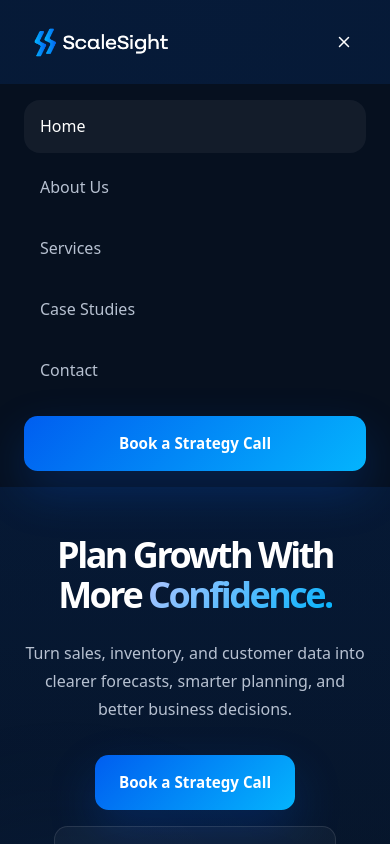
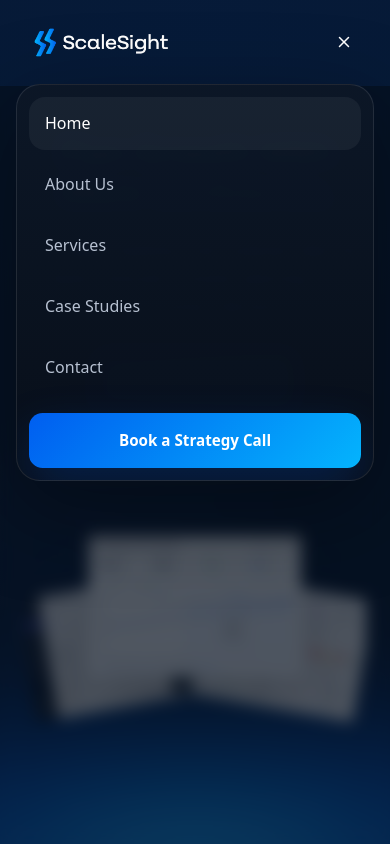
Before and after one commit to ArmanMehdi51214/scalesight_website, a Next.js app: page / in a window 390 px wide. Both pictures are taken after a click on the button 344 px from the left and 42 px from the top of the page. Shown: the top 844 px of the page. Built offline with nearby package versions, Linux system fonts and the light colour scheme.

Commit message:
menu toogle issue resolved

```diff
--- a/components/site-header.tsx
+++ b/components/site-header.tsx
@@ -4,7 +4,7 @@ import Image from "next/image";
 import Link from "next/link";
 import { usePathname } from "next/navigation";
 import { Menu, X } from "lucide-react";
-import { useState } from "react";
+import { useEffect, useState } from "react";
 
 const navItems = [
   { href: "/", label: "Home" },
@@ -29,6 +29,26 @@ function isActive(pathname: string, href: string) {
 export default function SiteHeader() {
   const pathname = usePathname();
   const [open, setOpen] = useState(false);
+
+  useEffect(() => {
+    if (!open) {
+      return;
+    }
+
+    const handleEscape = (event: KeyboardEvent) => {
+      if (event.key === "Escape") {
+        setOpen(false);
+      }
+    };
+
+    document.body.style.overflow = "hidden";
+    window.addEventListener("keydown", handleEscape);
+
+    return () => {
+      document.body.style.overflow = "";
+      window.removeEventListener("keydown", handleEscape);
+    };
+  }, [open]);
 
   return (
     <header className="sticky top-0 z-50 bg-transparent">
@@ -82,8 +102,17 @@ export default function SiteHeader() {
       </div>
 
       {open ? (
-        <div className="bg-[rgba(7,17,31,0.98)] lg:hidden">
-          <nav className="mx-auto flex max-w-7xl flex-col gap-2 px-6 py-4">
+        <div className="lg:hidden">
+          <button
+            aria-label="Close navigation overlay"
+            className="fixed inset-0 top-[5.4rem] z-40 bg-[rgba(7,17,31,0.7)] backdrop-blur-sm"
+            onClick={() => setOpen(false)}
+            type="button"
+          />
+
+          <div className="absolute inset-x-4 top-full z-50">
+            <div className="overflow-hidden rounded-[1.5rem] border border-white/10 bg-[linear-gradient(180deg,rgba(12,23,39,0.98),rgba(8,15,26,0.98))] p-3 shadow-[0_28px_90px_rgba(0,0,0,0.36)]">
+              <nav className="flex flex-col gap-2">
                 {navItems.map((item) => {
                   const active = isActive(pathname, item.href);
 
@@ -112,6 +141,8 @@ export default function SiteHeader() {
                 </Link>
               </nav>
             </div>
+          </div>
+        </div>
       ) : null}
     </header>
   );
```
Lines whose indentation alone changed are shown as unchanged.
